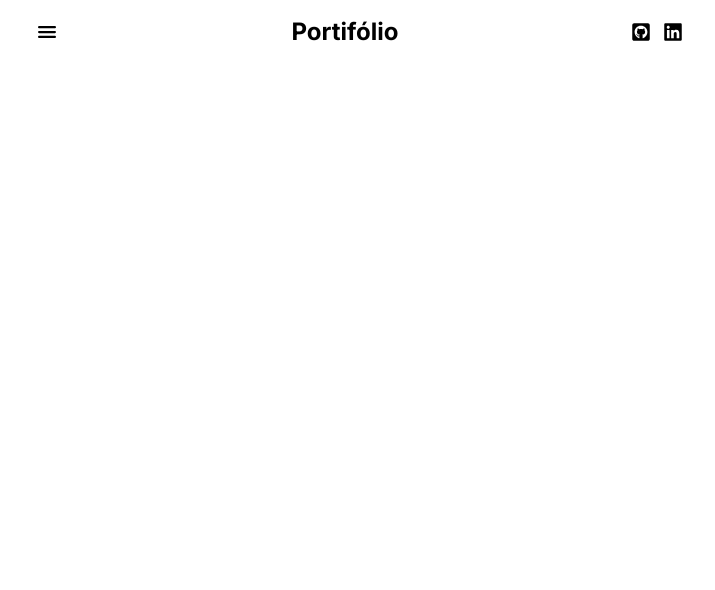
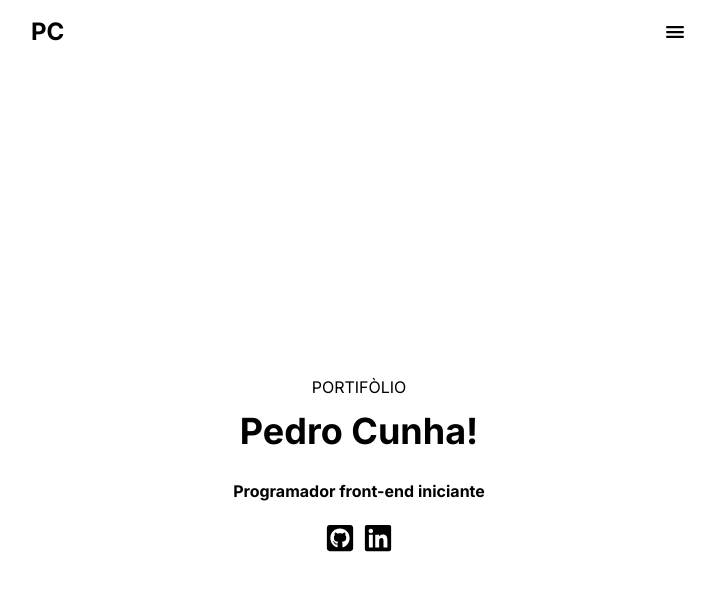
Before and after one commit to Dropedro-dev/portifolio, a Next.js app: page / in a window 1280 px wide. Shown: the top 590 px of the page, without its empty margins (281-996 px from the left). Built offline with nearby package versions, Linux system fonts and the light colour scheme.

Commit message:
adcionado o componente de introdução ao site

```diff
--- a/src/app/page.tsx
+++ b/src/app/page.tsx
@@ -1,8 +1,10 @@
-import Header from "@/components/header";
+import HeaderSection from "@/components/headerSection";
+import Intro from "@/components/intro";
 const Page =()=> {
   return (
     <main>
-      <Header></Header>
+      <HeaderSection />
+      <Intro />
     </main>
   )
 }
--- a/src/components/header.tsx
+++ /dev/null
@@ -1,21 +0,0 @@
-import { IoMenu } from "react-icons/io5";
-import { FaGithubSquare,FaLinkedin } from "react-icons/fa";
-
-
-
-const Header =()=> {
-    return (
-        <header className="container flex">
-            <div className="flex flex-1 mx-auto items-center justify-between max-w-2xl py-4">
-                <div className="text-2xl cursor-pointer ml-3"><IoMenu /></div>
-                <h2 className="text-2xl font-bold">Portifólio</h2>
-                <ul className="flex gap-3 text-xl items-center mr-3">
-                    <li><a href=""><FaGithubSquare /></a></li>
-                    <li><a href=""><FaLinkedin /></a></li>
-                </ul>
-            </div>
-        </header>
-    )
-}
-
-export default Header;
--- /dev/null
+++ b/src/components/headerSection.tsx
@@ -0,0 +1,18 @@
+import { IoMenu } from "react-icons/io5";
+
+
+
+
+const HeaderSection =()=> {
+    return (
+        <header className="container flex flex-1">
+            <div className="flex flex-1 mx-auto items-center justify-between max-w-2xl py-4">
+                <h2 className="text-2xl font-bold ml-2">PC</h2>
+                <div className="text-2xl cursor-pointer mr-2"><IoMenu /></div>
+
+            </div>
+        </header>
+    )
+}
+
+export default HeaderSection;
--- /dev/null
+++ b/src/components/intro.tsx
@@ -0,0 +1,19 @@
+import { FaGithubSquare, FaLinkedin} from "react-icons/fa";
+
+const Intro =()=> {
+    return (
+        <section className="container">
+            <div className="flex  flex-1 flex-col items-center justify-center mx-auto max-w-2xl h-screen">
+                <span>PORTIFÒLIO</span>
+                <h1 className="flex flex-col items-center text-4xl my-3 font-bold">Pedro Cunha!</h1>
+                <h2 className="font-bold my-4">Programador front-end iniciante</h2>
+                <ul className="flex gap-2 text-3xl mt-1">
+                    <li><FaGithubSquare /></li>
+                    <li><FaLinkedin /></li>
+                </ul>
+            </div>
+        </section>
+    )
+}
+
+export default Intro;
```
